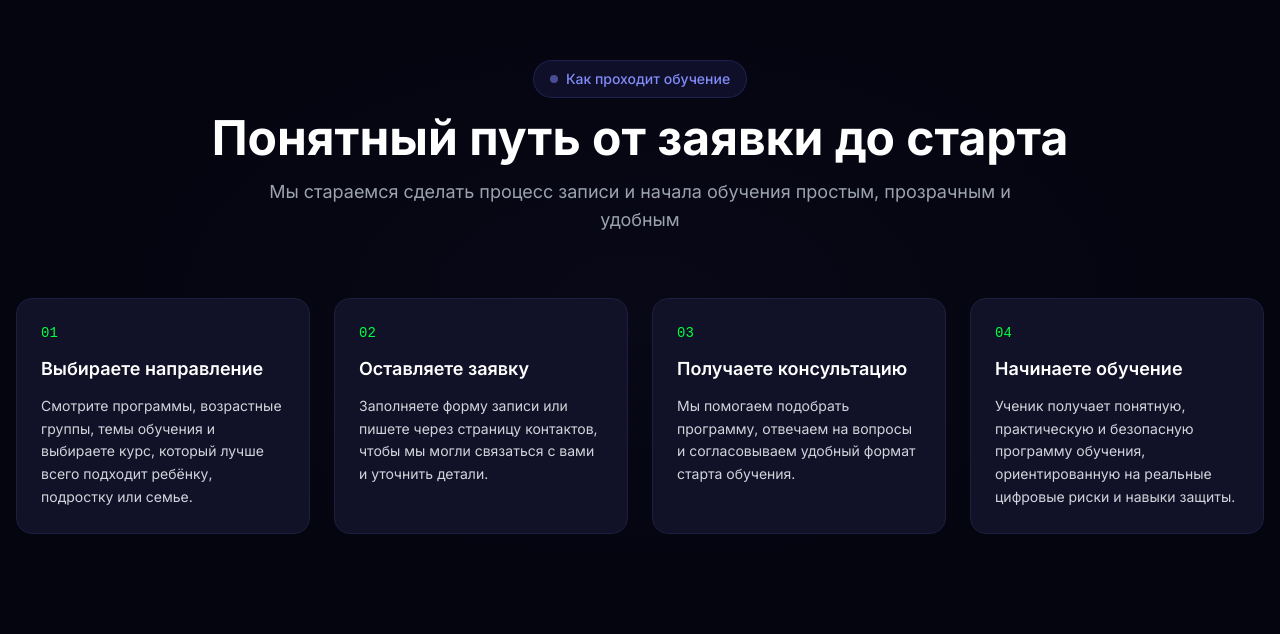
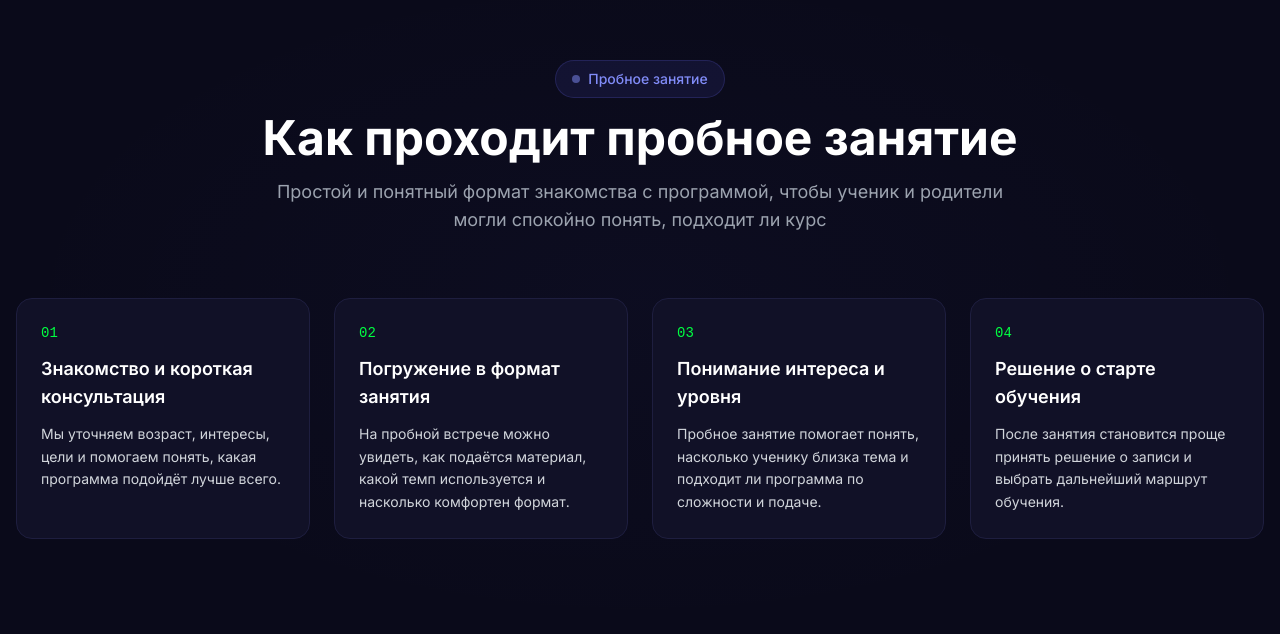
Before and after one commit to mam37bez/cyberguard-academy, a Next.js app: page / in a window 1280 px wide. Shown: the part 6206-6840 px from the top of the page. Built offline with nearby package versions, Linux system fonts and the light colour scheme.

Commit message:
Add trial lesson section to homepage

```diff
--- a/src/app/page.tsx
+++ b/src/app/page.tsx
@@ -6,6 +6,7 @@ import { StudentBenefitsSection } from '@/components/sections/StudentBenefitsSec
 import { FamilyBenefitsSection } from '@/components/sections/FamilyBenefitsSection';
 import { SecuritySection } from '@/components/sections/SecuritySection';
 import { TestimonialsSection } from '@/components/sections/TestimonialsSection';
+import { TrialLessonSection } from '@/components/sections/TrialLessonSection';
 import { HowItWorksSection } from '@/components/sections/HowItWorksSection';
 import { FAQSection } from '@/components/sections/FAQSection';
 import { CTASection } from '@/components/sections/CTASection';
@@ -30,6 +31,7 @@ export default function HomePage() {
       <FamilyBenefitsSection />
       <SecuritySection />
       <TestimonialsSection />
+      <TrialLessonSection />
       <HowItWorksSection />
       <FAQSection />
       <ShareSiteCard />
--- /dev/null
+++ b/src/components/sections/TrialLessonSection.tsx
@@ -0,0 +1,58 @@
+import React from 'react';
+import { SectionHeading } from '@/components/ui/SectionHeading';
+
+const steps = [
+  {
+    step: '01',
+    title: 'Знакомство и короткая консультация',
+    description:
+      'Мы уточняем возраст, интересы, цели и помогаем понять, какая программа подойдёт лучше всего.',
+  },
+  {
+    step: '02',
+    title: 'Погружение в формат занятия',
+    description:
+      'На пробной встрече можно увидеть, как подаётся материал, какой темп используется и насколько комфортен формат.',
+  },
+  {
+    step: '03',
+    title: 'Понимание интереса и уровня',
+    description:
+      'Пробное занятие помогает понять, насколько ученику близка тема и подходит ли программа по сложности и подаче.',
+  },
+  {
+    step: '04',
+    title: 'Решение о старте обучения',
+    description:
+      'После занятия становится проще принять решение о записи и выбрать дальнейший маршрут обучения.',
+  },
+];
+
+export function TrialLessonSection() {
+  return (
+    <section className="py-24 bg-cyber-dark relative">
+      <div className="absolute inset-0 bg-glow-gradient opacity-20" />
+
+      <div className="max-w-7xl mx-auto px-4 relative z-10">
+        <SectionHeading
+          badge="Пробное занятие"
+          title="Как проходит пробное занятие"
+          subtitle="Простой и понятный формат знакомства с программой, чтобы ученик и родители могли спокойно понять, подходит ли курс"
+        />
+
+        <div className="grid grid-cols-1 md:grid-cols-2 lg:grid-cols-4 gap-6">
+          {steps.map((item) => (
+            <div
+              key={item.step}
+              className="rounded-2xl border border-cyber-border bg-cyber-card p-6 transition-all duration-300 hover:border-primary-500/50 hover:shadow-lg hover:shadow-primary-500/10"
+            >
+              <div className="text-sm font-mono text-cyber-green mb-3">{item.step}</div>
+              <h3 className="text-lg font-semibold text-white mb-3">{item.title}</h3>
+              <p className="text-sm text-gray-300 leading-relaxed">{item.description}</p>
+            </div>
+          ))}
+        </div>
+      </div>
+    </section>
+  );
+}
```
